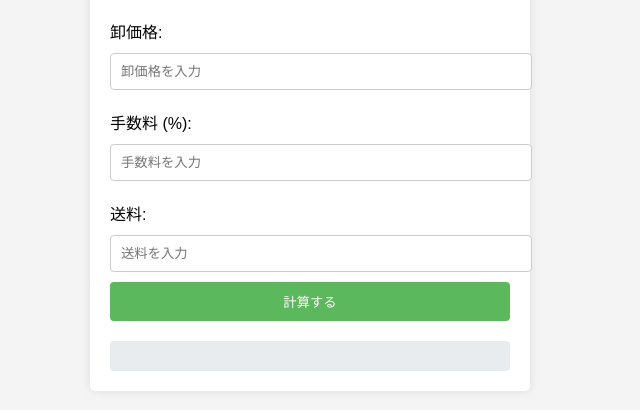
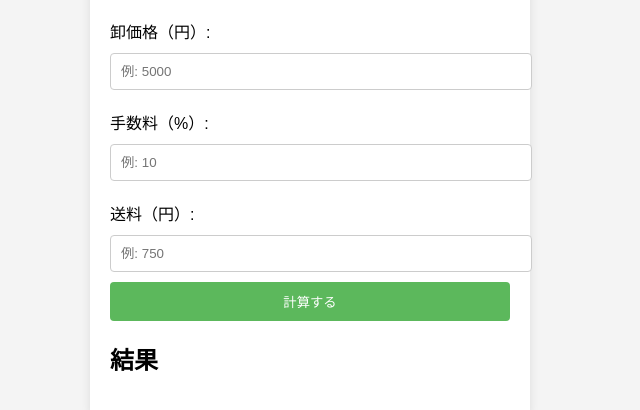
Before and after one commit to RegainGate/regaingate, a plain HTML site: page index.html in a window 1280 px wide. Shown: the part 118-528 px from the top of the page, without its empty margins (330-970 px from the left). Drawn offline with Linux system fonts and the light colour scheme.

Commit message:
Update index.html

```diff
--- a/index.html
+++ b/index.html
@@ -3,25 +3,28 @@
 <head>
     <meta charset="UTF-8">
     <meta name="viewport" content="width=device-width, initial-scale=1.0">
+    <title>販売価格計算ツール</title>
     <link rel="stylesheet" href="styles.css">
-    <title>販売価格計算ツール</title>
 </head>
 <body>
     <div class="container">
         <h1>販売価格計算ツール</h1>
-        <label for="wholesalePrice">卸価格:</label>
-        <input type="number" id="wholesalePrice" placeholder="卸価格を入力" required>
+        <label for="wholesalePrice">卸価格（円）:</label>
+        <input type="number" id="wholesalePrice" placeholder="例: 5000" required>
 
-        <label for="feePercentage">手数料 (%):</label>
-        <input type="number" id="feePercentage" placeholder="手数料を入力" required>
+        <label for="feePercentage">手数料（%）:</label>
+        <input type="number" id="feePercentage" placeholder="例: 10" required>
 
-        <label for="shippingCost">送料:</label>
-        <input type="number" id="shippingCost" placeholder="送料を入力" required>
+        <label for="shippingCost">送料（円）:</label>
+        <input type="number" id="shippingCost" placeholder="例: 750" required>
 
         <button id="calculateButton">計算する</button>
 
-        <div id="results"></div>
+        <h2>結果</h2>
+        <div id="result"></div>
+        <div id="calculationDetails"></div>
     </div>
+
     <script src="script.js"></script>
 </body>
 </html>
```
